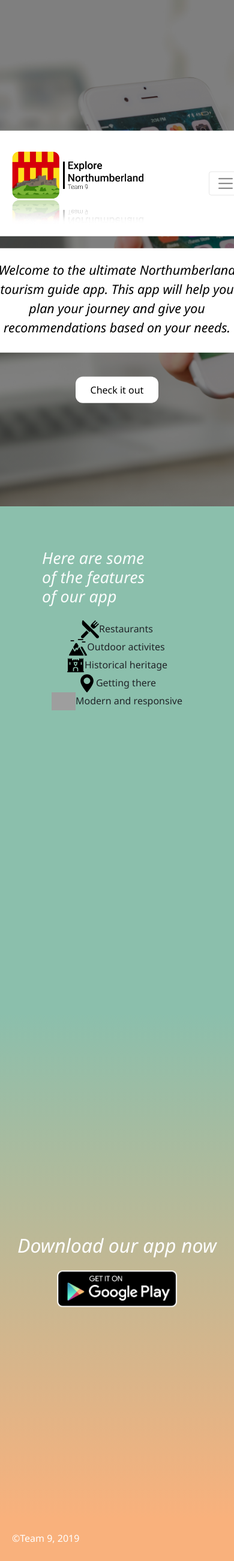
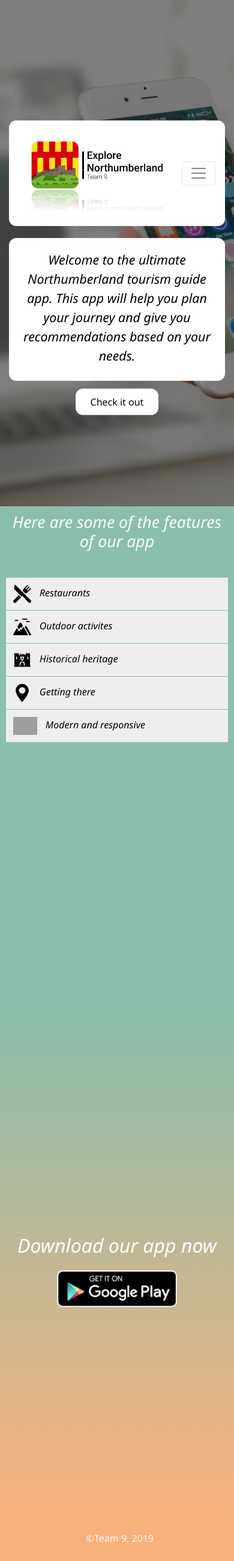
Before and after one commit to ncl-compSci-Team9-2018/Explore-Northumberland, a PHP site: page / in a window 390 px wide; the page is wider, and only the part inside the window is pictured. Shown: that part at 60% size. Run offline with PHP 8.4, Linux system fonts and the light colour scheme; some libraries are stand-ins or nearby versions; grey boxes are pictures that could not be loaded.

Commit message:
Update style.css

```diff
--- a/FINAL APP WEBSITE/styles/style.css
+++ b/FINAL APP WEBSITE/styles/style.css
@@ -11,7 +11,6 @@
   background-position: center;
   background-repeat: no-repeat;
   background-size: cover;
-  position: relative;
 }
 
 .hero-text {
@@ -58,7 +57,7 @@
 }
 
 .nav-item {
-  height: 62px;
+  height: 10%;
 }
 
 .nav-item:hover {
@@ -120,12 +119,9 @@
   height: 10%;
   position: relative;
   margin-bottom: 50px;
-}
-
-#featuresQuoteText {
   font-family: Segoe UI, Helvetica, sans-serif;
   font-style: italic;
-  font-size: 20pt;
+  font-size: 25pt;
   text-align: left;
   padding-right: 20%;
   color: #f9fcfb;
@@ -145,18 +141,16 @@
     border-top: 0;
 }
 
-.vertical-menu {
+#vertical-menu {
   width: 40%;
   position: relative;
-  /* left: 5%;
-  top: 10%; */
 }
 
-.vertical-menu img {
+#vertical-menu img {
   padding-right: 4%;
 }
 
-.vertical-menu a {
+#vertical-menu a {
   background-color: #eee;
   color: black;
   display: block;
@@ -168,7 +162,7 @@
   text-decoration: none;
 }
 
-.vertical-menu a:hover {
+#vertical-menu a:hover {
   background-color: inherit;
   cursor: pointer;
   -webkit-transition: background-color 200ms linear;
@@ -238,7 +232,6 @@
   left: 60%;
   bottom: 5%;
   height: 600px;
-  /* width: 30%; */
   padding: 5px;
   border-radius: 10px;
   font-weight: 200;
@@ -247,6 +240,7 @@
 .tile img {
   height: inherit;
   padding: 5px;
+  margin-top: -45px;
 }
 
 .stick {
@@ -311,4 +305,104 @@
   padding: 10px;
   padding-top: 20px;
   padding-left: 20px;
+  text-align: center;
 }
+
+/* Smartphones (portrait and landscape)(small) */
+@media screen and (min-width : 0px) and (max-width : 767px){
+
+  #quote {
+    width: 80%;
+    margin-left: 10%;
+  }
+
+  #navbarBorder {
+    width: 80%;
+    margin: 0 auto;
+  }
+
+  .navbar-brand {
+    margin-left: -4%;
+  }
+
+  #check-it-out {
+    margin-top: 3%;
+  }
+
+  #features {
+    background-color: #8bbfac;
+    position: relative;
+    height: 100%;
+    background-size: cover;
+    text-align: center;
+    padding: 10px 10px 0 10px;
+  }
+
+  #vertical-menu {
+    width: 100%;
+    margin-top: -20%;
+  }
+
+  #featuresQuote {
+    position: relative;
+    margin-bottom: 100px;
+    font-family: Segoe UI, Helvetica, sans-serif;
+    font-style: italic;
+    text-align: center;
+    width: 120%;
+  }
+
+  #featuresQuoteText {
+    font-size: 0.8em;
+  }
+
+  .tile {
+      position: relative;
+      left: 0%;
+      top: 0.4%;
+      height: 50%;
+      padding-top: 4%;
+      border-radius: 10px;
+      width: 220px;
+      align-items: center;
+      margin: 0 auto;
+  }
+
+  .tile img {
+    height: 100%;
+    width: auto;
+  }
+
+  .stick {
+    visibility: hidden;
+  }
+
+}
+
+/* Medium tablet */
+@media screen and (min-width : 768px) and (max-width : 1023px){
+  .tile {
+      background-color: #eee;
+      position: absolute;
+      left: 60%;
+      bottom: 5%;
+      height: 600px;
+      padding: 5px;
+      border-radius: 10px;
+      font-weight: 200;
+  }
+}
+
+/*Desktops, big landscape tablets and laptops(Large, Extra large)*/
+@media screen and (min-width: 1024px){
+  .tile {
+      background-color: #eee;
+      position: absolute;
+      left: 60%;
+      bottom: 5%;
+      height: 600px;
+      padding: 5px;
+      border-radius: 10px;
+      font-weight: 200;
+  }
+}
```
